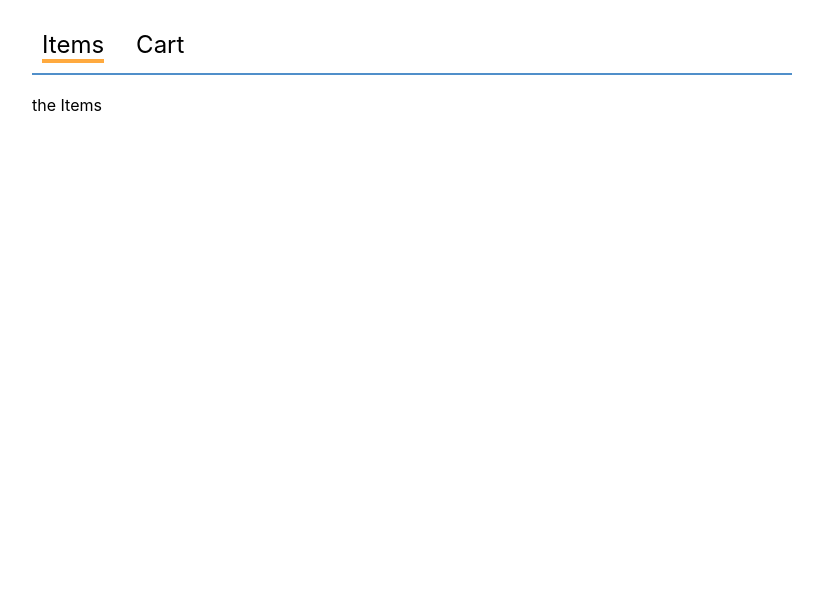
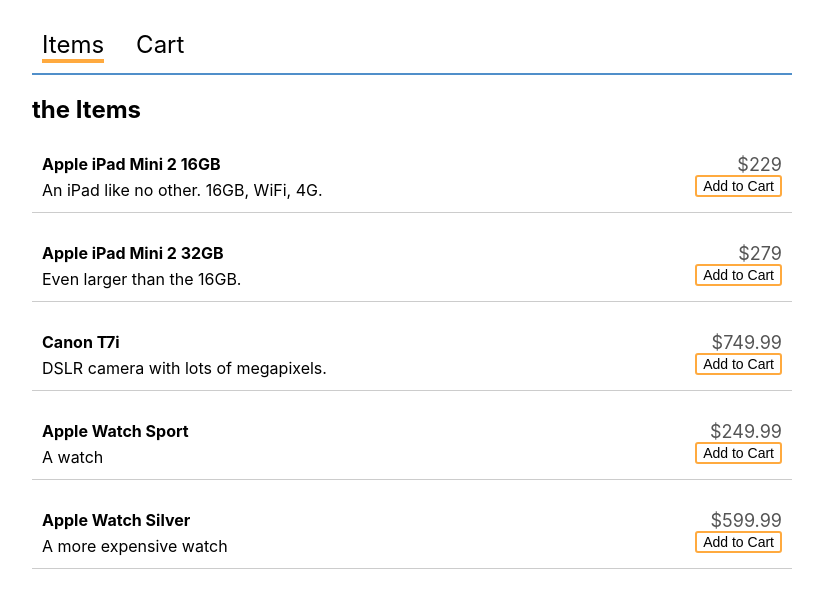
Before and after one commit to over40dev/edu-za-react-webapp, a React (Create React App) app in the folder shopper/: page / in a window 1280 px wide. Shown: the top 608 px of the page, without its empty margins (228-1051 px from the left). Built offline with nearby package versions, Linux system fonts and the light colour scheme.

Commit message:
a-react-course-project-shopping - Part 3 complete

```diff
--- a/shopper/src/App.js
+++ b/shopper/src/App.js
@@ -1,5 +1,7 @@
 import React, { useState } from 'react';
 import Nav from './Nav';
+import ItemPage from './ItemPage';
+import { items } from './static-data';
 import './App.css';
 
 const App = () => {
@@ -20,11 +22,16 @@
 const Content = ({ tab }) => {
   switch (tab) {
     case 'items':
-      return <span>the Items</span>;
+      return (
+        <>
+          <h2>the Items</h2>
+          <ItemPage items={items} />
+        </>
+      );
     case 'cart':
-      return <span>the Cart</span>;
+      return <h2>the Cart</h2>;
     default:
-      return <span>No Content</span>;
+      return <h2>No Content</h2>;
   }
 };
 
--- /dev/null
+++ b/shopper/src/Item.css
@@ -0,0 +1,50 @@
+.Item {
+  display: flex;
+  justify-content: space-between;
+  border-bottom: 1px solid #cccccc;
+  padding: 10px;
+}
+
+.Item-left {
+  flex: 1;
+}
+
+.Item-right {
+  display: flex;
+  flex-direction: column;
+  justify-content: space-between;
+}
+
+.Item-title {
+  font-weight: bold;
+  margin-bottom: .4em;
+}
+
+.Item-price {
+  text-align: right;
+  font-size: 18px;
+  color: #555555;
+}
+
+.Item-addToCart {
+  margin-bottom: 5px;
+  font-size: 14px;
+  border: 2px solid #ffaa3f;
+  background-color: white;
+  border-radius: 3px;
+  cursor: pointer;
+}
+
+.Item-addToCart:hover {
+  background-color: #ffddb2;
+}
+
+.Item-addToCart:active {
+  background-color: #ed8400;
+  color: white;
+  outline: none;
+}
+
+.Item-addToCart:focus {
+  outline: none;
+}
--- /dev/null
+++ b/shopper/src/Item.js
@@ -0,0 +1,17 @@
+import React from 'react';
+import './Item.css';
+
+const Item = ({ item }) => (
+  <div className="Item">
+    <div className="Item-left">
+      <div className="Item-title">{item.name}</div>
+      <div className="Item-description">{item.description}</div>
+    </div>
+    <div className="Item-right">
+      <div className="Item-price">${item.price}</div>
+      <button className="Item-addToCart">Add to Cart</button>
+    </div>
+  </div>
+);
+
+export default Item;
--- /dev/null
+++ b/shopper/src/ItemPage.css
@@ -0,0 +1,9 @@
+.ItemPage-items {
+  margin: 0;
+  padding: 0;
+  list-style: none;
+}
+
+.ItemPage-items li {
+  margin-bottom: 20px;
+}
--- /dev/null
+++ b/shopper/src/ItemPage.js
@@ -0,0 +1,17 @@
+import React from 'react';
+import Item from './Item';
+import './ItemPage.css';
+
+function ItemPage({ items }) {
+  return (
+    <ul className="ItemPage-items ">
+      {items.map((item) => (
+        <li key={item.id}>
+          <Item item={item} />
+        </li>
+      ))}
+    </ul>
+  );
+}
+
+export default ItemPage;
--- /dev/null
+++ b/shopper/src/static-data.js
@@ -0,0 +1,34 @@
+let items = [
+  {
+    id: 0,
+    name: 'Apple iPad Mini 2 16GB',
+    description: 'An iPad like no other. 16GB, WiFi, 4G.',
+    price: 229.0,
+  },
+  {
+    id: 1,
+    name: 'Apple iPad Mini 2 32GB',
+    description: 'Even larger than the 16GB.',
+    price: 279.0,
+  },
+  {
+    id: 2,
+    name: 'Canon T7i',
+    description: 'DSLR camera with lots of megapixels.',
+    price: 749.99,
+  },
+  {
+    id: 3,
+    name: 'Apple Watch Sport',
+    description: 'A watch',
+    price: 249.99,
+  },
+  {
+    id: 4,
+    name: 'Apple Watch Silver',
+    description: 'A more expensive watch',
+    price: 599.99,
+  },
+];
+
+export { items };
```
